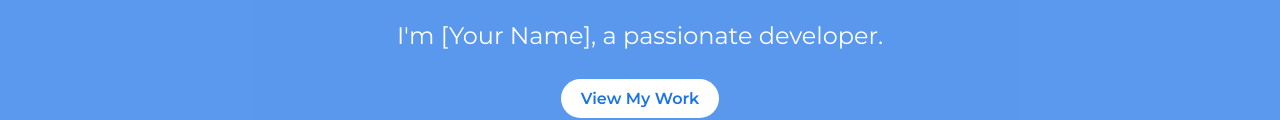
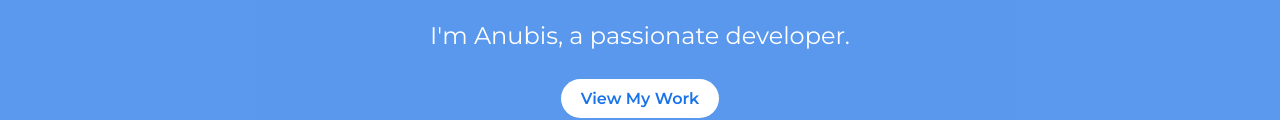
Before and after one commit to UTMakes/Nexus-Client, a plain HTML site: page index.html in a window 1280 px wide. Shown: the part 384-504 px from the top of the page. Drawn offline with Linux system fonts and the light colour scheme.

Commit message:
Update index.html

```diff
--- a/index.html
+++ b/index.html
@@ -31,7 +31,7 @@
     <section id="home">
         <div class="hero-container">
             <h2>Welcome to My GitHub Page</h2>
-            <p>I'm [Your Name], a passionate developer.</p>
+            <p>I'm Anubis, a passionate developer.</p>
             <a href="#projects" class="btn">View My Work</a>
         </div>
     </section>
```
